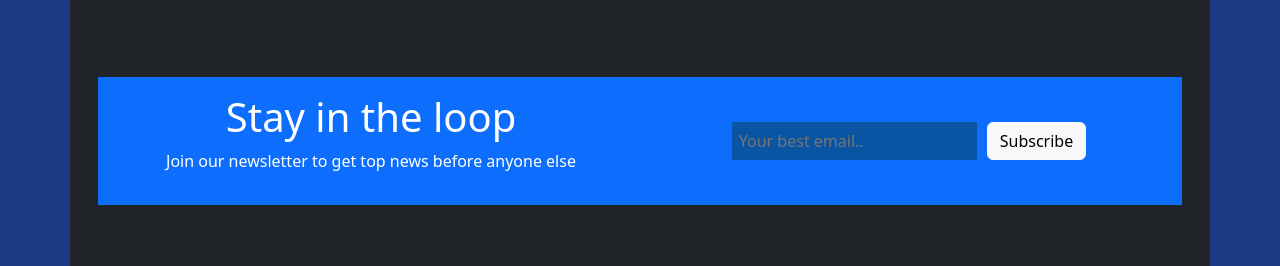
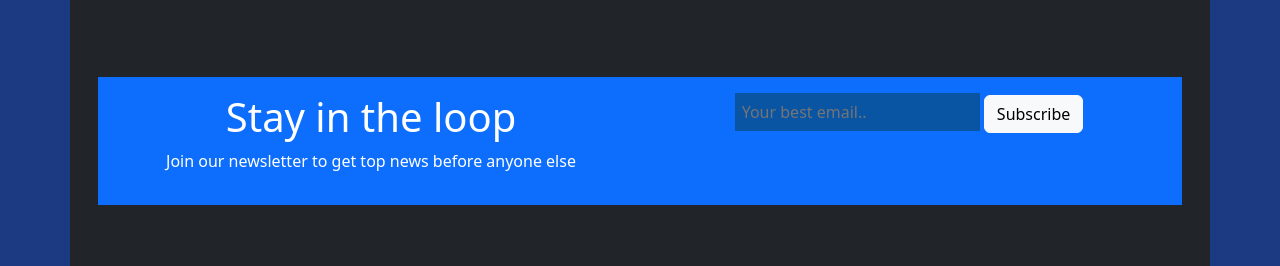
Before and after one commit to SKDANISHO7/templets, a plain HTML site: page index.html in a window 1280 px wide. Shown: the part 3259-3525 px from the top of the page. Drawn offline with nearby package versions, Linux system fonts and the light colour scheme.

Commit message:
Update index.html

```diff
--- a/index.html
+++ b/index.html
@@ -303,7 +303,7 @@
                         <p>Join our newsletter to get top news before anyone else</p>
                     </div>
                     <div class="col-md-6 "
-                        style="align-items: center; display: inline-flex; justify-content: center; gap: 10px;">
+                        style="align-items: center; display: inline-block; justify-content: center; gap: 10px;">
                         <input type="email" id="email" name="email" placeholder="Your best email.."
                             style="padding: 7px; background-color: #0954a3; border: none; color: white;">
                         <button type="button" class="btn btn-light">Subscribe</button>
```
